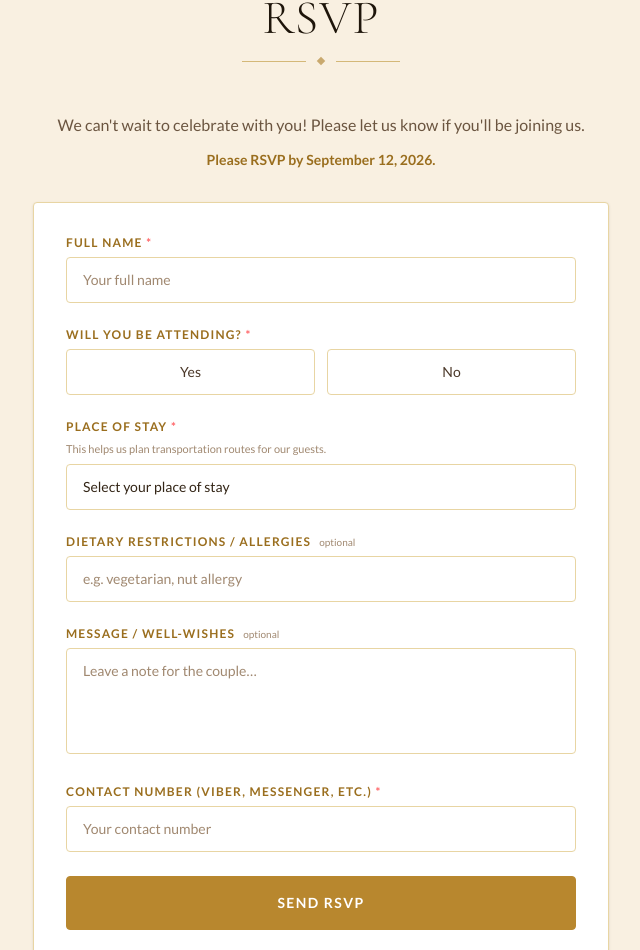
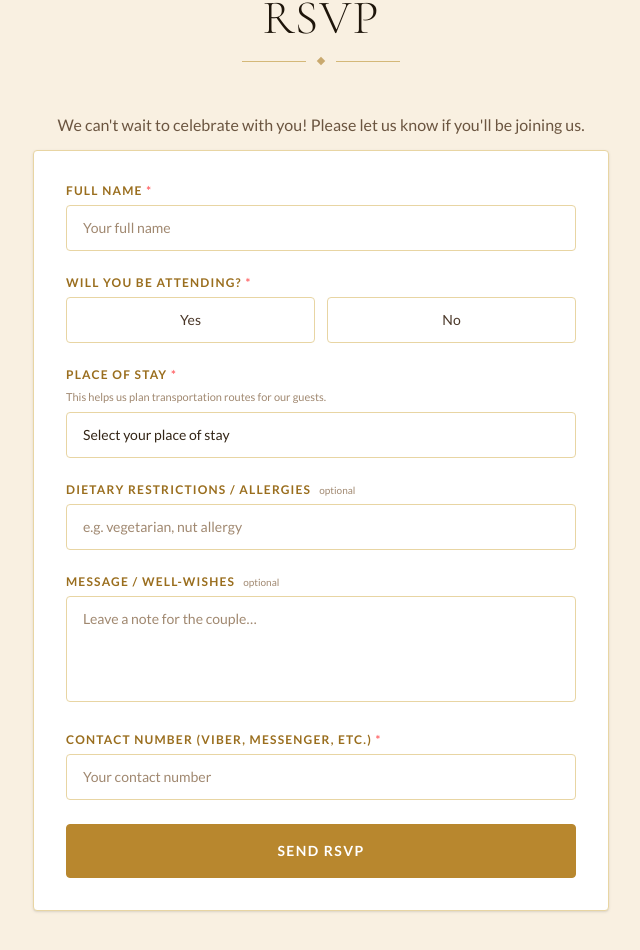
Before and after one commit to louienaraja/louie-joanna-wedding-invite, a React (Vite) app: page / in a window 1280 px wide. Shown: the part 5782-6732 px from the top of the page, without its empty margins (319-959 px from the left). Built offline with nearby package versions, Linux system fonts and the light colour scheme.

Commit message:
removed deadline from RSVP section

```diff
--- a/src/sections/RSVP.jsx
+++ b/src/sections/RSVP.jsx
@@ -132,10 +132,6 @@ function RSVP() {
                 We can&apos;t wait to celebrate with you! Please let us know
                 if you&apos;ll be joining us.
               </p>
-              <p className="text-center text-sm font-semibold text-gold-600 mb-8">
-                Please RSVP by September 12, 2026.
-              </p>
-
               <form
                 onSubmit={handleSubmit}
                 noValidate
```
